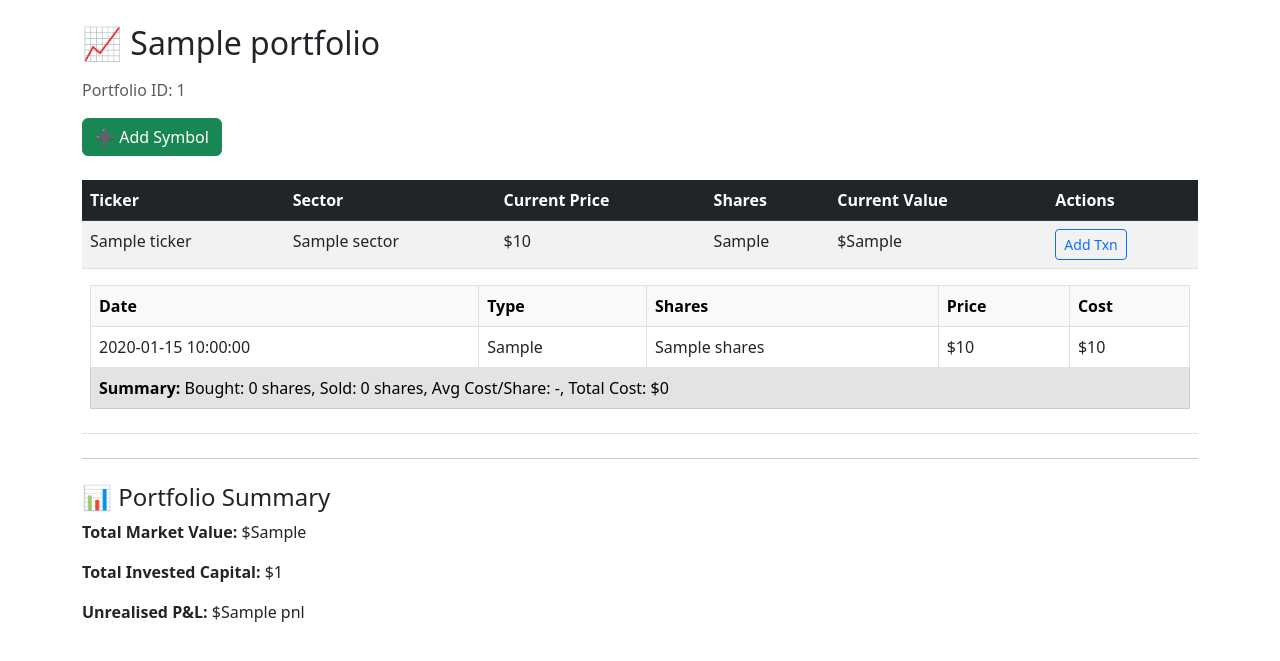
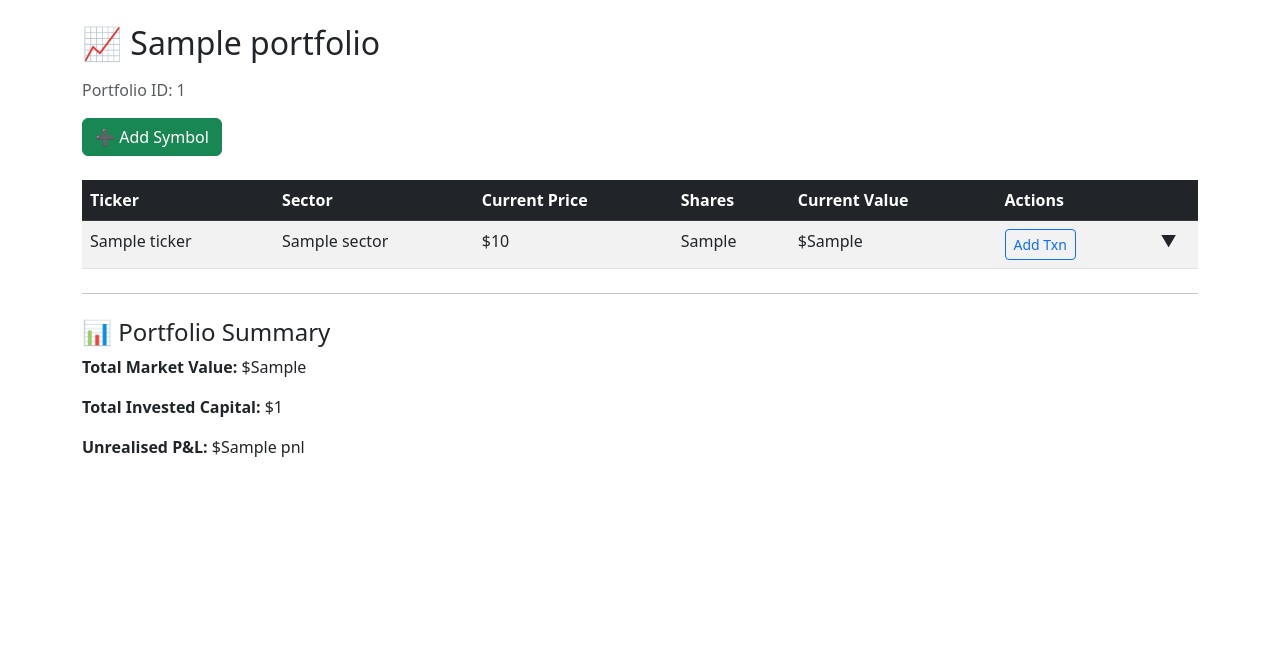
Before and after one commit to justinongdx/investibuddy_web, a Flask app: template templates/portfolio_detail.html in a window 1280 px wide. Shown: the part 56-717 px from the top of the page. Run offline with Flask 3, Linux system fonts and the light colour scheme; the template is opened without the code that fills it: most values are stand-ins (such as "Sample title", 1, 10 or a date in 2020).

Commit message:
added an arrow to show/hide transactions under each ticker.

```diff
--- a/templates/portfolio_detail.html
+++ b/templates/portfolio_detail.html
@@ -7,7 +7,6 @@
 <p class="text-muted">Portfolio ID: {{ portfolio.portfolio_id }}</p>
 
 <a href="{{ url_for('add_symbol', portfolio_id=portfolio.portfolio_id) }}" class="btn btn-success mb-4">➕ Add Symbol</a>
-
 {% if symbols %}
     <table class="table table-striped">
         <thead class="table-dark">
@@ -18,6 +17,7 @@
                 <th>Shares</th>
                 <th>Current Value</th>
                 <th>Actions</th>
+                <th></th>
             </tr>
         </thead>
         <tbody>
@@ -31,11 +31,18 @@
                 <td>
                     <a href="{{ url_for('add_transaction', portfolio_id=portfolio.portfolio_id, symbol_id=s.symbol_id) }}" class="btn btn-sm btn-outline-primary">Add Txn</a>
                 </td>
+                <td class="text-center">
+                    {% if s.transactions %}
+                    <span class="toggle-transactions" data-target="transactions-{{ s.symbol_id }}" style="cursor: pointer;">
+                        <span class="toggle-icon">&#9660;</span>
+                    </span>
+                    {% endif %}
+                </td>
             </tr>
             {% if s.transactions %}
-            <tr>
-                <td colspan="6">
-                    <table class="table table-bordered mt-2">
+            <tr id="transactions-{{ s.symbol_id }}" class="transaction-details" style="display: none;">
+                <td colspan="7">
+                    <table class="table table-bordered mt-2 mb-0">
                         <thead class="table-light">
                             <tr>
                                 <th>Date</th>
@@ -84,6 +91,55 @@
             {% endfor %}
         </tbody>
     </table>
+
+    <style>
+    .toggle-transactions {
+        display: inline-block;
+        width: 20px;
+        height: 20px;
+        text-align: center;
+        line-height: 20px;
+    }
+
+    .transaction-details {
+        background-color: #f8f9fa;
+    }
+
+    /* Add a subtle animation to the arrow */
+    .toggle-icon {
+        display: inline-block;
+        transition: transform 0.3s ease;
+    }
+
+    /* Remove bottom border of the row above the expanded transactions */
+    tr:has(+ tr.transaction-details:not([style*="display: none"])) {
+        border-bottom: none;
+    }
+    </style>
+
+    <script>
+    document.addEventListener('DOMContentLoaded', function() {
+        const toggleElements = document.querySelectorAll('.toggle-transactions');
+
+        toggleElements.forEach(function(element) {
+            element.addEventListener('click', function() {
+                const targetId = this.getAttribute('data-target');
+                const targetRow = document.getElementById(targetId);
+                const icon = this.querySelector('.toggle-icon');
+
+                if (targetRow.style.display === 'none') {
+                    targetRow.style.display = 'table-row';
+                    icon.innerHTML = '&#x25B2;';
+                    icon.style.transform = 'rotate(0deg)';
+                } else {
+                    targetRow.style.display = 'none';
+                    icon.innerHTML = '&#9660;';
+                    icon.style.transform = 'rotate(0deg)';
+                }
+            });
+        });
+    });
+    </script>
 {% else %}
     <div class="alert alert-info">This portfolio has no stocks yet. Use the button above to add one.</div>
 {% endif %}
```
